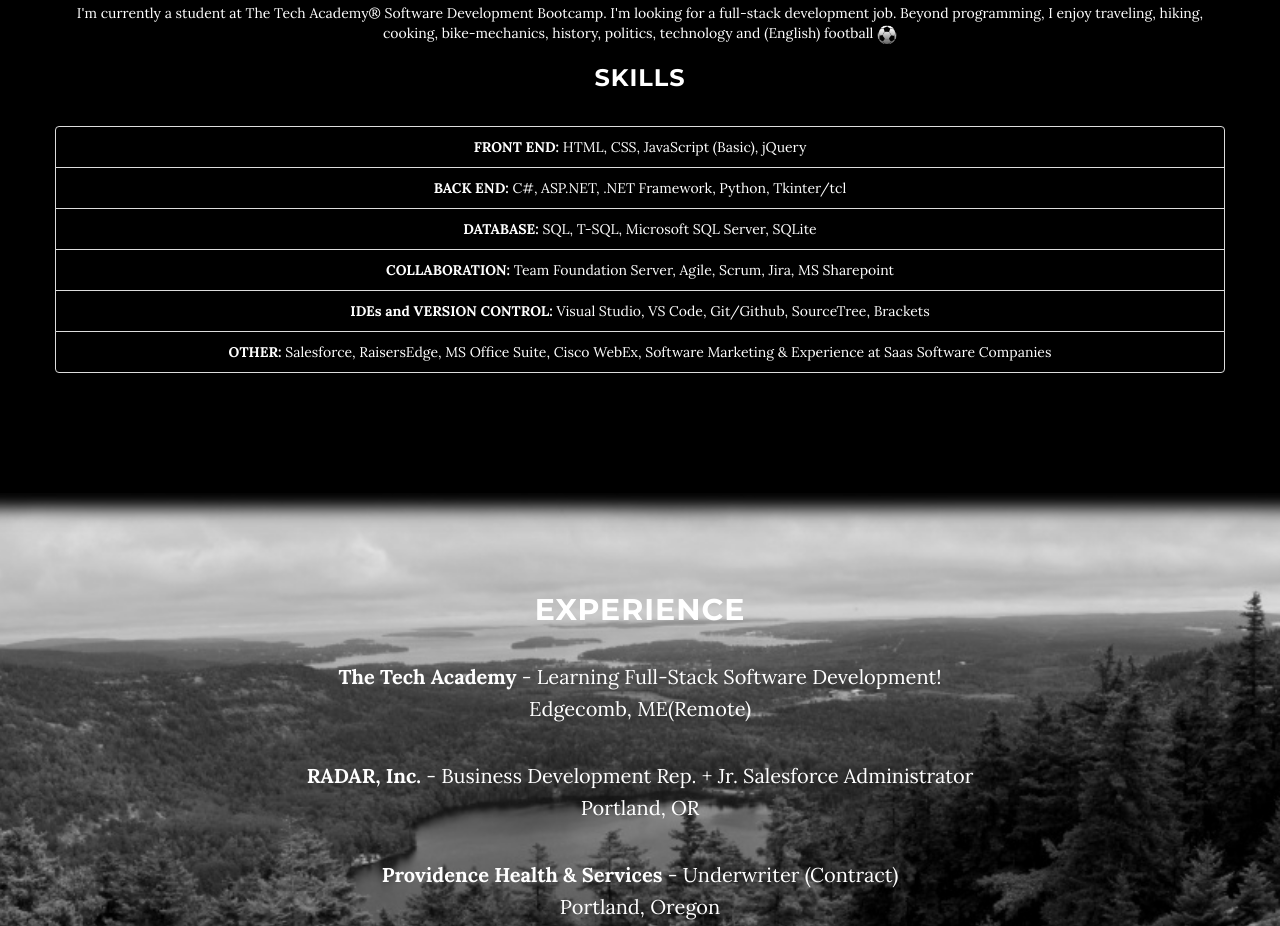
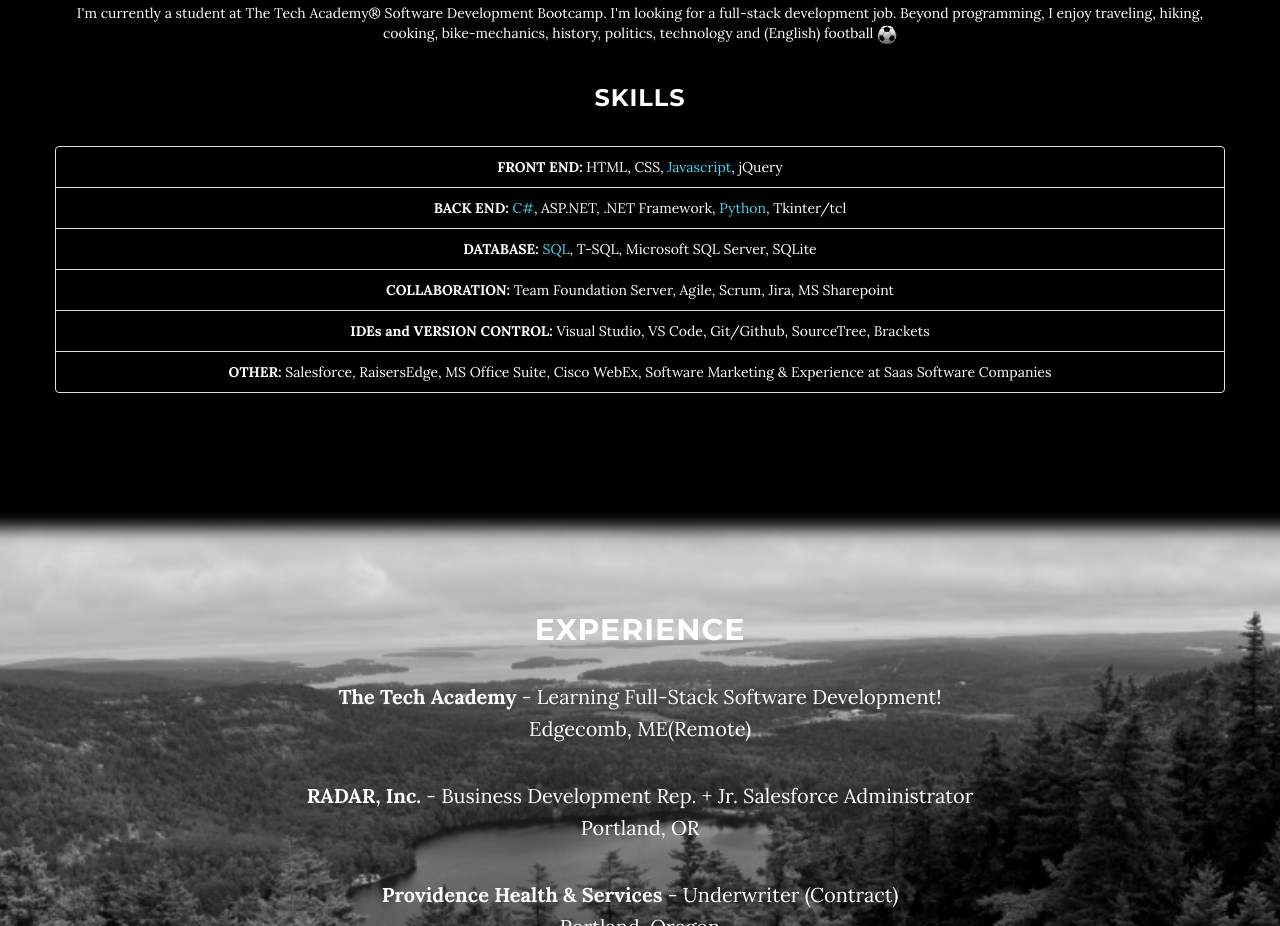
Before and after one commit to sethmusich/sethmusich.github.io, a website: page index.html in a window 1280 px wide. Shown: the part 1355-2281 px from the top of the page. Drawn offline with nearby package versions, Linux system fonts and the light colour scheme; some packages are replaced by stand-ins of ours.

Commit message:
updated skills again

```diff
--- a/index.html
+++ b/index.html
@@ -91,12 +91,12 @@
              <h2>About Seth</h2>
               <div><img src="img/seth.jpg" style="width: 500px;height:350px;border-radius: 25px;"><br><br><br></div>
               <div> I'm currently a student at The Tech Academy® Software Development Bootcamp. I'm looking for a full-stack development job. Beyond programming, I enjoy traveling, hiking, cooking, bike-mechanics, history, politics, technology  and (English) football <img src="img/soccer.jpg" style="width:20px;height:2opx;border-radius:50px;"></div>
-              <br>
+              <br><br>
               <h3>Skills</h3>
             <ul class="list-group">
-                  <li class="list-group-item"><b>FRONT END: </b>HTML, CSS, JavaScript (Basic), jQuery</li>
-                  <li class="list-group-item"><b>BACK END: </b>C#, ASP.NET, .NET Framework, Python, Tkinter/tcl</li>
-                  <li class="list-group-item"><b>DATABASE: </b>SQL, T-SQL, Microsoft SQL Server, SQLite</li>
+                  <li class="list-group-item"><b>FRONT END: </b>HTML, CSS, <a href="https://github.com/sethmusich/Tech-Academy-Projects/tree/master/PizzaOrderingWebsite.js">Javascript</a>, jQuery</li>
+                  <li class="list-group-item"><b>BACK END: </b><a href="https://github.com/sethmusich/Tech-Academy-Projects/tree/master/SlotMachineChallenge">C#</a>, ASP.NET, .NET Framework, <a href="https://github.com/sethmusich/Tech-Academy-Projects/blob/master/car-customize-test.py">Python</a>, Tkinter/tcl</li>
+                  <li class="list-group-item"><b>DATABASE: </b><a href="https://github.com/sethmusich/Tech-Academy-Projects/blob/master/SQLFinalProject">SQL</a>, T-SQL, Microsoft SQL Server, SQLite</li>
                   <li class="list-group-item"><b>COLLABORATION: </b>Team Foundation Server, Agile, Scrum, Jira, MS Sharepoint</li>
                   <li class="list-group-item"><b>IDEs and VERSION CONTROL: </b>Visual Studio, VS Code, Git/Github, SourceTree, Brackets</li>
                 <li class="list-group-item"><b>OTHER: </b>Salesforce, RaisersEdge, MS Office Suite, Cisco WebEx, Software Marketing & Experience at Saas Software Companies</li>
```
